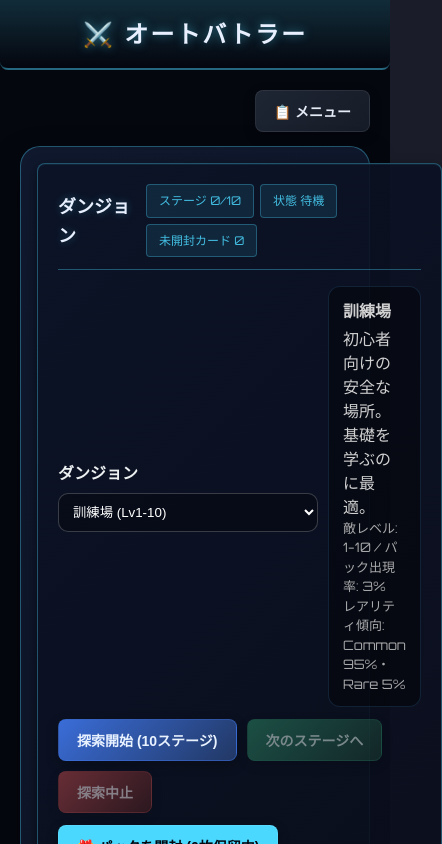
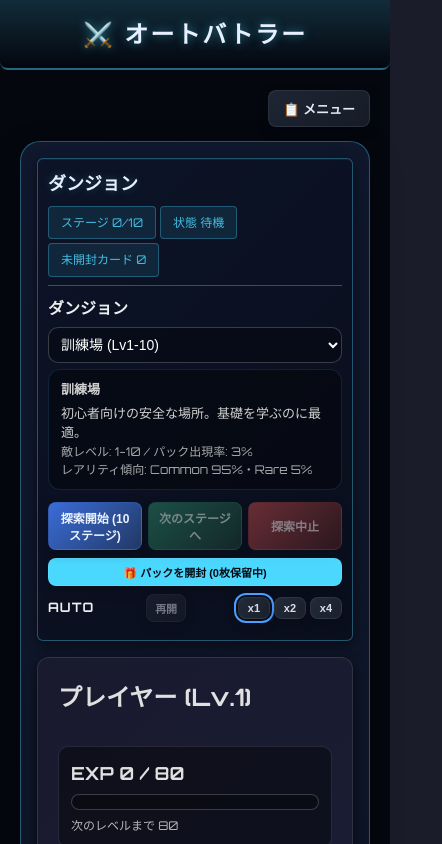
Before and after one commit to Nekonoha/auto-battler, a Nuxt app: page / in a window 390 px wide. Shown: the top 844 px of the page, 442 px wide, since content can reach past the window. Built offline with nearby package versions, Linux system fonts and the light colour scheme.

Commit message:
Mobile responsive design improvements for WeaponReplaceModal, ChestModal, and Tooltip components

```diff
--- a/assets/css/game.css
+++ b/assets/css/game.css
@@ -271,6 +271,20 @@
   margin-bottom: 12px;
 }
 
+@media (max-width: 768px) {
+  .dungeon-picker {
+    grid-template-columns: 1fr;
+    gap: 8px;
+  }
+}
+
+@media (max-width: 480px) {
+  .dungeon-picker {
+    grid-template-columns: 1fr;
+    gap: 6px;
+  }
+}
+
 .dungeon-info label {
   display: block;
   color: #ecf0f1;
@@ -287,6 +301,13 @@
   color: #fff;
 }
 
+@media (max-width: 480px) {
+  .dungeon-info select {
+    padding: 8px;
+    font-size: 14px;
+  }
+}
+
 .dungeon-desc {
   background: rgba(0, 0, 0, 0.4);
   padding: 12px 14px;
@@ -296,6 +317,13 @@
   border: 1px solid rgba(79, 172, 254, 0.15);
 }
 
+@media (max-width: 480px) {
+  .dungeon-desc {
+    padding: 10px 12px;
+    font-size: 13px;
+  }
+}
+
 .dungeon-name {
   font-weight: bold;
   margin-bottom: 4px;
@@ -304,6 +332,12 @@
 .dungeon-meta {
   font-size: 13px;
   opacity: 0.8;
+}
+
+@media (max-width: 480px) {
+  .dungeon-meta {
+    font-size: 12px;
+  }
 }
 
 .battle-controls {
@@ -627,8 +661,8 @@
 }
 
 .btn {
-  padding: 10px 18px;
-  font-size: 14px;
+  padding: 8px 14px;
+  font-size: 13px;
   font-weight: 600;
   border-radius: 8px;
   cursor: pointer;
@@ -738,6 +772,27 @@
   gap: 16px;
 }
 
+@media (max-width: 1200px) {
+  .battle-area {
+    grid-template-columns: 1fr;
+    gap: 12px;
+  }
+}
+
+@media (max-width: 768px) {
+  .battle-area {
+    grid-template-columns: 1fr;
+    gap: 10px;
+  }
+}
+
+@media (max-width: 480px) {
+  .battle-area {
+    grid-template-columns: 1fr;
+    gap: 8px;
+  }
+}
+
 .control-grid {
   display: grid;
   grid-template-columns: repeat(auto-fit, minmax(360px, 1fr));
@@ -759,6 +814,20 @@
   box-shadow: 0 4px 12px rgba(0, 0, 0, 0.5), inset 0 1px 0 rgba(75, 216, 255, 0.08);
 }
 
+@media (max-width: 768px) {
+  .panel {
+    padding: 14px;
+    border-radius: 6px;
+  }
+}
+
+@media (max-width: 480px) {
+  .panel {
+    padding: 10px;
+    border-radius: 6px;
+  }
+}
+
 .panel-header {
   display: flex;
   justify-content: space-between;
@@ -767,6 +836,27 @@
   margin-bottom: 16px;
   padding-bottom: 12px;
   border-bottom: 1px solid var(--color-border);
+}
+
+@media (max-width: 768px) {
+  .panel-header {
+    flex-direction: column;
+    align-items: flex-start;
+    margin-bottom: 12px;
+    padding-bottom: 10px;
+    gap: 8px;
+  }
+}
+
+@media (max-width: 480px) {
+  .panel-header {
+    margin-bottom: 10px;
+    padding-bottom: 8px;
+  }
+
+  .panel-header h2 {
+    font-size: 16px;
+  }
 }
 
 .panel-header h2 {
@@ -780,6 +870,17 @@
   display: flex;
   gap: 6px;
   flex-wrap: wrap;
+}
+
+@media (max-width: 480px) {
+  .chips {
+    gap: 4px;
+  }
+
+  .chip {
+    font-size: 11px;
+    padding: 4px 8px;
+  }
 }
 
 .chip {
@@ -805,6 +906,33 @@
   margin: 12px 0;
 }
 
+@media (max-width: 768px) {
+  .button-row {
+    gap: 8px;
+  }
+
+  .button-row .btn {
+    flex: 1;
+    min-width: 100px;
+    padding: 8px 12px;
+    font-size: 13px;
+  }
+}
+
+@media (max-width: 480px) {
+  .button-row {
+    gap: 6px;
+    margin: 8px 0;
+  }
+
+  .button-row .btn {
+    flex: 1;
+    min-width: 80px;
+    padding: 6px 10px;
+    font-size: 12px;
+  }
+}
+
 .auto-row {
   display: flex;
   align-items: center;
@@ -812,19 +940,97 @@
   flex-wrap: wrap;
 }
 
+@media (max-width: 768px) {
+  .auto-row {
+    gap: 8px;
+    margin: 8px 0;
+  }
+
+  .auto-row .speed-buttons {
+    gap: 6px;
+  }
+
+  .auto-row .btn-compact {
+    padding: 6px 10px;
+    font-size: 12px;
+  }
+}
+
+@media (max-width: 480px) {
+  .auto-row {
+    gap: 6px;
+    width: 100%;
+    justify-content: space-between;
+  }
+
+  .auto-row .speed-label {
+    font-size: 13px;
+    min-width: auto;
+  }
+
+  .auto-row .btn-compact {
+    padding: 5px 8px;
+    font-size: 11px;
+  }
+
+  .auto-row .speed-buttons {
+    gap: 4px;
+  }
+
+  .auto-row .speed-buttons .btn-compact {
+    padding: 4px 6px;
+    min-width: 32px;
+  }
+}
+
 .chest-action {
   margin: 12px 0;
+}
+
+@media (max-width: 768px) {
+  .chest-action {
+    margin: 8px 0;
+  }
+
+  .chest-action .btn-special {
+    width: auto;
+    display: inline-block;
+    padding: 6px 12px;
+    font-size: 12px;
+  }
+}
+
+@media (max-width: 480px) {
+  .chest-action {
+    margin: 6px 0;
+  }
+
+  .chest-action .btn-special {
+    padding: 5px 10px;
+    font-size: 11px;
+    display: block;
+    width: 100%;
+  }
 }
 
 .btn-special {
   background: var(--color-highlight);
   color: var(--color-bg);
   font-weight: 600;
+  padding: 6px 12px;
+  font-size: 12px;
 }
 
 .btn-special:hover:not(:disabled) {
   background: rgba(75, 216, 255, 0.8);
   transform: translateY(-1px);
+}
+
+@media (max-width: 480px) {
+  .btn-special {
+    padding: 5px 10px;
+    font-size: 11px;
+  }
 }
 
 .section {
@@ -2236,3 +2442,53 @@
   margin-left: auto;
   justify-content: flex-end;
 }
+
+/* WeaponSelectionModal フィルターのレスポンシブ対応 */
+@media (max-width: 768px) {
+  .filter-select {
+    font-size: 12px;
+    padding: 5px 8px;
+    width: 100%;
+  }
+
+  .tag-filters,
+  .effect-filters {
+    gap: 4px;
+  }
+
+  .tag-chip,
+  .effect-chip {
+    font-size: 10px;
+    padding: 3px 8px;
+  }
+}
+
+@media (max-width: 480px) {
+  .filter-select {
+    font-size: 11px;
+    padding: 4px 6px;
+    width: 100%;
+  }
+
+  .filter-section {
+    padding: 6px;
+    margin-top: 8px;
+  }
+
+  .filter-section-title {
+    font-size: 11px;
+    margin-bottom: 6px;
+  }
+
+  .tag-filters,
+  .effect-filters {
+    gap: 2px;
+  }
+
+  .tag-chip,
+  .effect-chip {
+    font-size: 9px;
+    padding: 2px 6px;
+    gap: 2px;
+  }
+}
--- a/components/ChestModal.vue
+++ b/components/ChestModal.vue
@@ -920,4 +920,106 @@ h3 {
   border: 1px dashed rgba(255, 255, 255, 0.2);
   border-radius: 10px;
 }
+
+/* パック開封カード レスポンシブ対応 */
+@media (max-width: 768px) {
+  .pack-shop {
+    margin-bottom: 8px;
+    padding: 8px;
+  }
+
+  .pack-shop-header {
+    margin-bottom: 6px;
+    font-size: 14px;
+  }
+
+  .pack-gold {
+    font-size: 12px;
+  }
+
+  .pack-shop-grid {
+    grid-template-columns: repeat(auto-fit, minmax(120px, 1fr));
+    gap: 4px;
+  }
+
+  .pack-button {
+    padding: 8px;
+    border-radius: 8px;
+  }
+
+  .pack-label {
+    font-size: 13px;
+    margin-bottom: 3px;
+  }
+
+  .pack-meta {
+    font-size: 11px;
+  }
+
+  .pack-odds {
+    font-size: 11px;
+    margin-top: 1px;
+  }
+
+  .pack-weights {
+    font-size: 10px;
+    max-height: 60px;
+    margin-top: 3px;
+  }
+}
+
+@media (max-width: 480px) {
+  .pack-shop {
+    margin-bottom: 6px;
+    padding: 6px;
+  }
+
+  .pack-shop-header {
+    margin-bottom: 4px;
+    font-size: 13px;
+    flex-direction: column;
+    align-items: flex-start;
+    gap: 4px;
+  }
+
+  .pack-gold {
+    font-size: 11px;
+  }
+
+  .pack-shop-grid {
+    grid-template-columns: 1fr 1fr;
+    gap: 3px;
+  }
+
+  .pack-button {
+    padding: 6px;
+    border-radius: 6px;
+  }
+
+  .pack-label {
+    font-size: 12px;
+    margin-bottom: 2px;
+  }
+
+  .pack-meta {
+    font-size: 10px;
+    line-height: 1.2;
+  }
+
+  .pack-odds {
+    font-size: 10px;
+    margin-top: 0px;
+  }
+
+  .pack-weights {
+    font-size: 9px;
+    max-height: 50px;
+    margin-top: 2px;
+    gap: 1px;
+  }
+
+  .mystery-mask {
+    font-size: 24px;
+  }
+}
 </style>
--- a/components/Tooltip.vue
+++ b/components/Tooltip.vue
@@ -4,6 +4,8 @@
     class="tooltip-wrapper"
     @mouseenter="handleMouseEnter"
     @mouseleave="handleMouseLeave"
+    @touchstart="handleTouchStart"
+    @touchend="handleTouchEnd"
   >
     <slot></slot>
     <ClientOnly>
@@ -32,6 +34,8 @@ const props = defineProps<{
 const showTooltip = ref(false)
 const wrapperRef = ref<HTMLElement | null>(null)
 const tooltipPosition = ref({ x: 0, y: 0 })
+let longPressTimer: ReturnType<typeof setTimeout> | null = null
+const LONG_PRESS_DURATION = 500 // ミリ秒
 
 const handleMouseEnter = () => {
   if (wrapperRef.value) {
@@ -46,6 +50,29 @@ const handleMouseEnter = () => {
 
 const handleMouseLeave = () => {
   showTooltip.value = false
+}
+
+const handleTouchStart = () => {
+  if (longPressTimer) clearTimeout(longPressTimer)
+  longPressTimer = setTimeout(() => {
+    if (wrapperRef.value) {
+      const rect = wrapperRef.value.getBoundingClientRect()
+      tooltipPosition.value = {
+        x: rect.left + rect.width / 2,
+        y: rect.top
+      }
+    }
+    showTooltip.value = true
+  }, LONG_PRESS_DURATION)
+}
+
+const handleTouchEnd = () => {
+  if (longPressTimer) {
+    clearTimeout(longPressTimer)
+    longPressTimer = null
+  }
+  // スマホでは長押し後に手を離すまでツールチップを表示し続ける
+  // (自動的に隠すには、モーダルのような追加UI要素が必要)
 }
 
 const formattedContent = computed(() => {
--- a/composables/useExperience.ts
+++ b/composables/useExperience.ts
@@ -17,13 +17,18 @@ export function useExperience(player: Player) {
     if (levelDifference >= 10) {
       // 経験値なし
       expMultiplier = 0
+      console.debug(`EXP Penalty: Enemy is ${levelDifference} levels below player, exp = 0`)
     } else if (levelDifference >= 5) {
       // 5レベル低い：30%、6レベル：45%、7レベル：60%、8レベル：75%、9レベル：90%
       const scalingFactor = 0.3 + (levelDifference - 5) * 0.15
       expMultiplier *= scalingFactor
+      console.debug(`EXP Penalty: Enemy is ${levelDifference} levels below player, scaling factor = ${scalingFactor.toFixed(2)}`)
+    } else {
+      console.debug(`EXP Normal: Enemy is ${levelDifference} levels below player (or above)`)
     }
 
     const expGained = CombatSystem.calculateExpReward(enemy.level, enemy.tier, expMultiplier)
+    console.debug(`EXP Granted: ${expGained} to player level ${player.level}`)
     player.exp += expGained
 
     let levelUps = 0
@@ -31,6 +36,7 @@ export function useExperience(player: Player) {
       player.exp -= player.nextLevelExp
       player.level += 1
       levelUps += 1
+      console.debug(`Level Up! New level: ${player.level}`)
 
       // ステータスポイント付与（デフォルト値分は含めない）
       // 獲得上限：レベル × 5
```
Also changed, not shown: components/WeaponReplaceModal.vue (+139 -0 lines).
